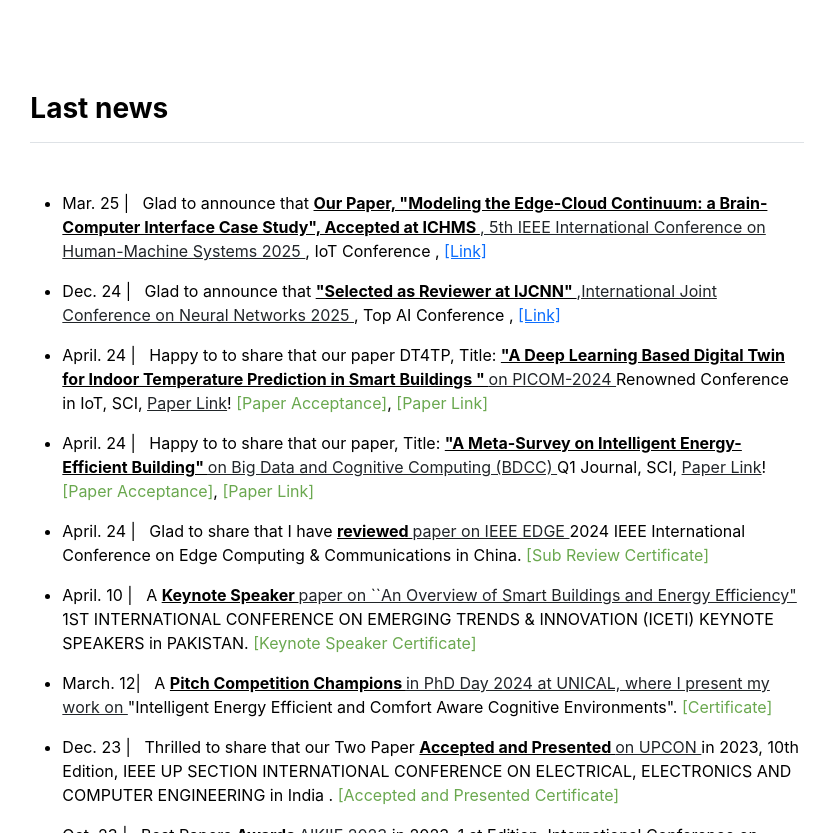
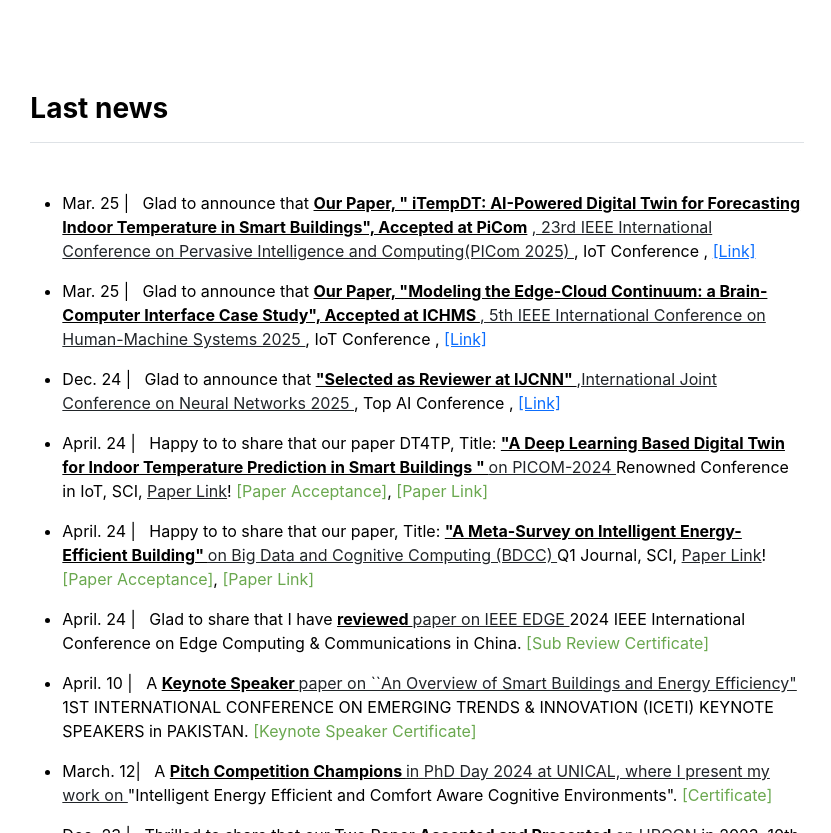
Before and after one commit to babulcseian/babulcseian.github.io, a Jekyll site: the page built from index.md, in a window 1280 px wide and 900 px high, scrolled down 1534 px, cut to the strip 67-900 px from the top of the window. Shown: the whole strip, without its empty margins (199-1030 px from the left). Built offline with Jekyll 4.4.1, drawn with Linux system fonts in a browser that asks for light colours; a style sheet for code colours, icons or effects is not loaded.

Commit message:
Update news.yml

```diff
--- a/_data/news.yml
+++ b/_data/news.yml
@@ -1,5 +1,7 @@
+
+- {message: 'Mar. 25 | &nbsp; Glad to announce that <u><b> Our Paper, " iTempDT: AI-Powered Digital Twin for Forecasting Indoor Temperature in Smart Buildings", Accepted at PiCom</b></u> <a class="other" href="https://cyber-science.org/2025/picom/">, 23rd IEEE International Conference on Pervasive Intelligence and Computing(PICom 2025) </a>, IoT Conference </a>, <a class="Conf. Link" href="https://cyber-science.org/2025/picom/">[Link]</a>', last: '1'}
+
 - {message: 'Mar. 25 | &nbsp; Glad to announce that <u><b> Our Paper, "Modeling the Edge-Cloud Continuum: a Brain-Computer Interface Case Study", Accepted at ICHMS </b></u> <a class="other" href="https://ieee-ichms.org/2025/index.html"> , 5th IEEE International Conference on Human-Machine Systems 2025 </a>, IoT Conference </a>, <a class="Conf. Link" href="https://ieee-ichms.org/2025/index.html">[Link]</a>', last: '1'}
-
 - {message: 'Dec. 24 | &nbsp; Glad to announce that <u><b> "Selected as Reviewer at IJCNN" </b></u> <a class="other" href="https://ijcnn.org/"> ,International Joint Conference on Neural Networks 2025 </a>, Top AI Conference </a>, <a class="Conf. Link" href="https://ijcnn.org/">[Link]</a>', last: '1'}
 - {message: 'April. 24 | &nbsp; Happy to to share that our paper DT4TP, Title: <u><b> "A Deep Learning Based Digital Twin for Indoor Temperature Prediction in Smart Buildings " </b></u> <a class="other" href="https://ieeexplore.ieee.org/abstract/document/10795414"> on PICOM-2024 </a> Renowned Conference in IoT, SCI</a>, <a class="other"https://ieeexplore.ieee.org/abstract/document/10795414">Paper Link</a>! <a class="paper" href="https://ieeexplore.ieee.org/abstract/document/10795414">[Paper Acceptance]</a>, <a class="paper" href="https://ieeexplore.ieee.org/abstract/document/10795414">[Paper Link]</a>', last: '1'}
 - {message: 'April. 24 | &nbsp; Happy to to share that our paper, Title: <u><b> "A Meta-Survey on Intelligent Energy-Efficient Building" </b></u> <a class="other" href="https://www.mdpi.com/2504-2289/8/8/83"> on Big Data and Cognitive Computing (BDCC) </a> Q1 Journal, SCI</a>, <a class="other"https://www.mdpi.com/2504-2289/8/8/83">Paper Link</a>! <a class="paper" href="publications/papers/Acceptance-Certificate-A Meta-Survey on Intelligent Energy-Efficient Buildings by Md Babul Islam.pdf">[Paper Acceptance]</a>, <a class="paper" href="https://www.mdpi.com/2504-2289/8/8/83">[Paper Link]</a>', last: '1'}
```
